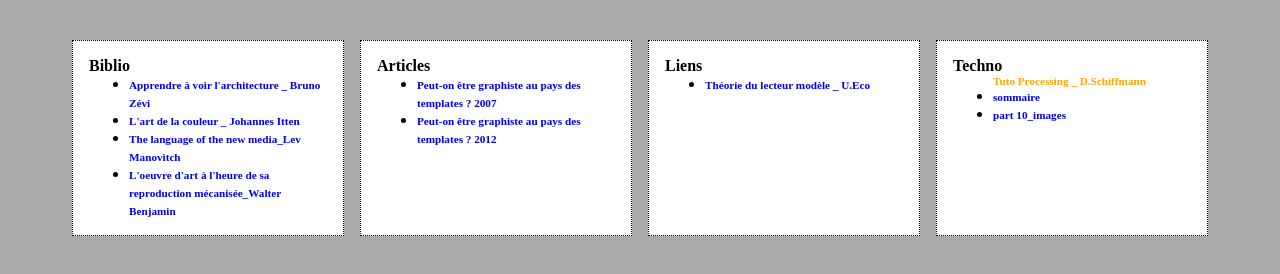
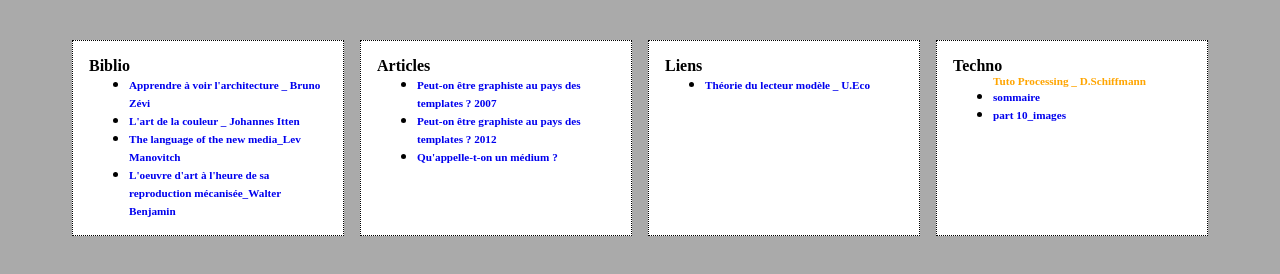
Before and after one commit to eminet666/liens, a plain HTML site: page index.html in a window 1280 px wide. Drawn offline with Linux system fonts and the light colour scheme.

Commit message:
git commit

```diff
--- a/index.html
+++ b/index.html
@@ -45,7 +45,8 @@
                 <ul>
                     <li><a href="https://www.my-os.net/blog/index.php?2007/08/08/564-peut-on-etre-graphiste-au-pays-des-templates" target="_blank">Peut-on être graphiste au pays des templates ? 2007</a></li>
                     <li><a href="http://www.graphiste-libre.com/peut-on-etre-graphiste-au-pays-des-templates/" target="_blank">Peut-on être graphiste au pays des templates ? 2012</a></li>
-                </ul>
+					<li><a href="https://journals.openedition.org/appareil/2152" target="_blank">Qu'appelle-t-on un médium ?</a></li>
+			    </ul>
             </div>
             <div class="box">
                 <h3>Liens<h3>
```
